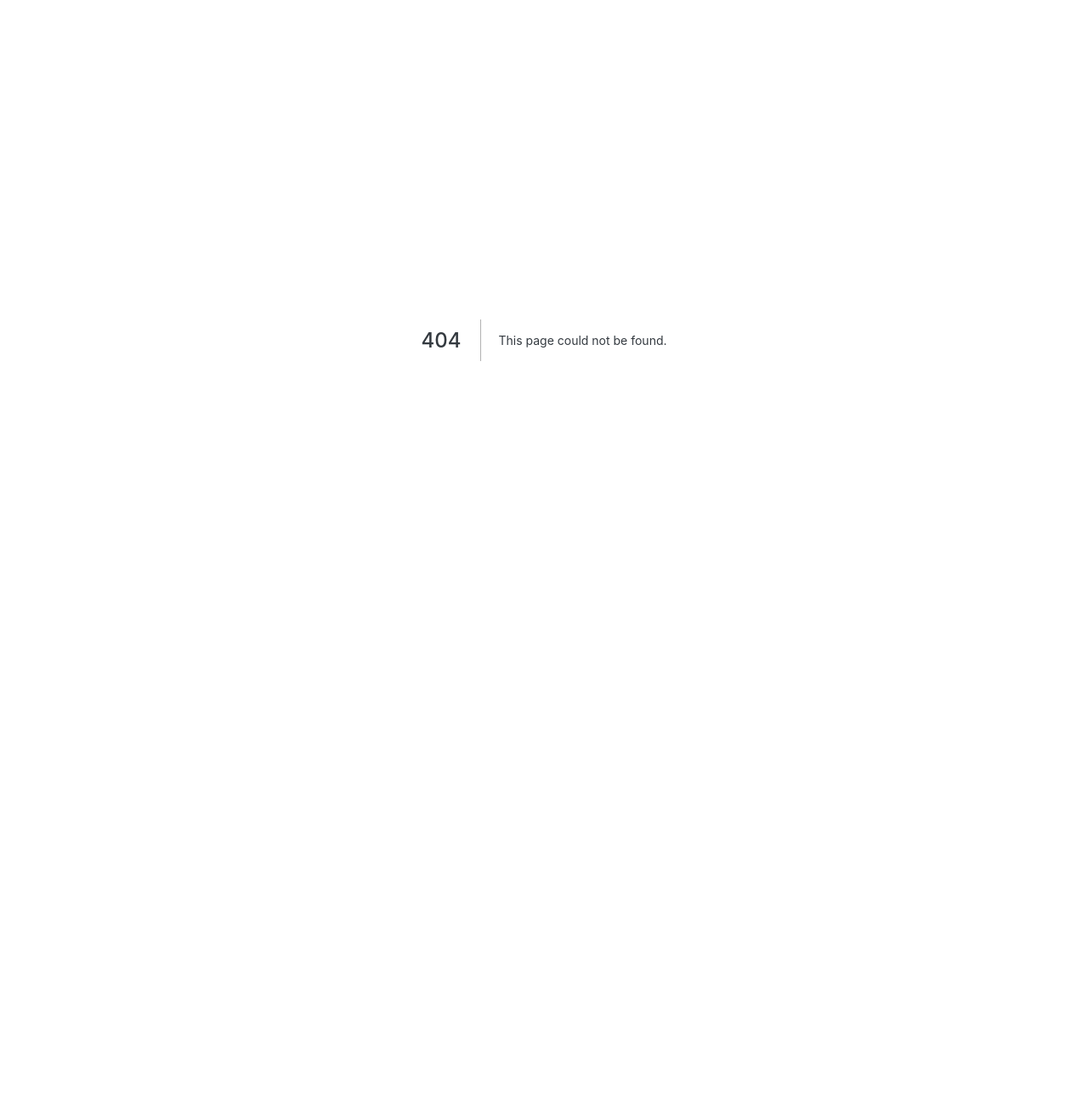
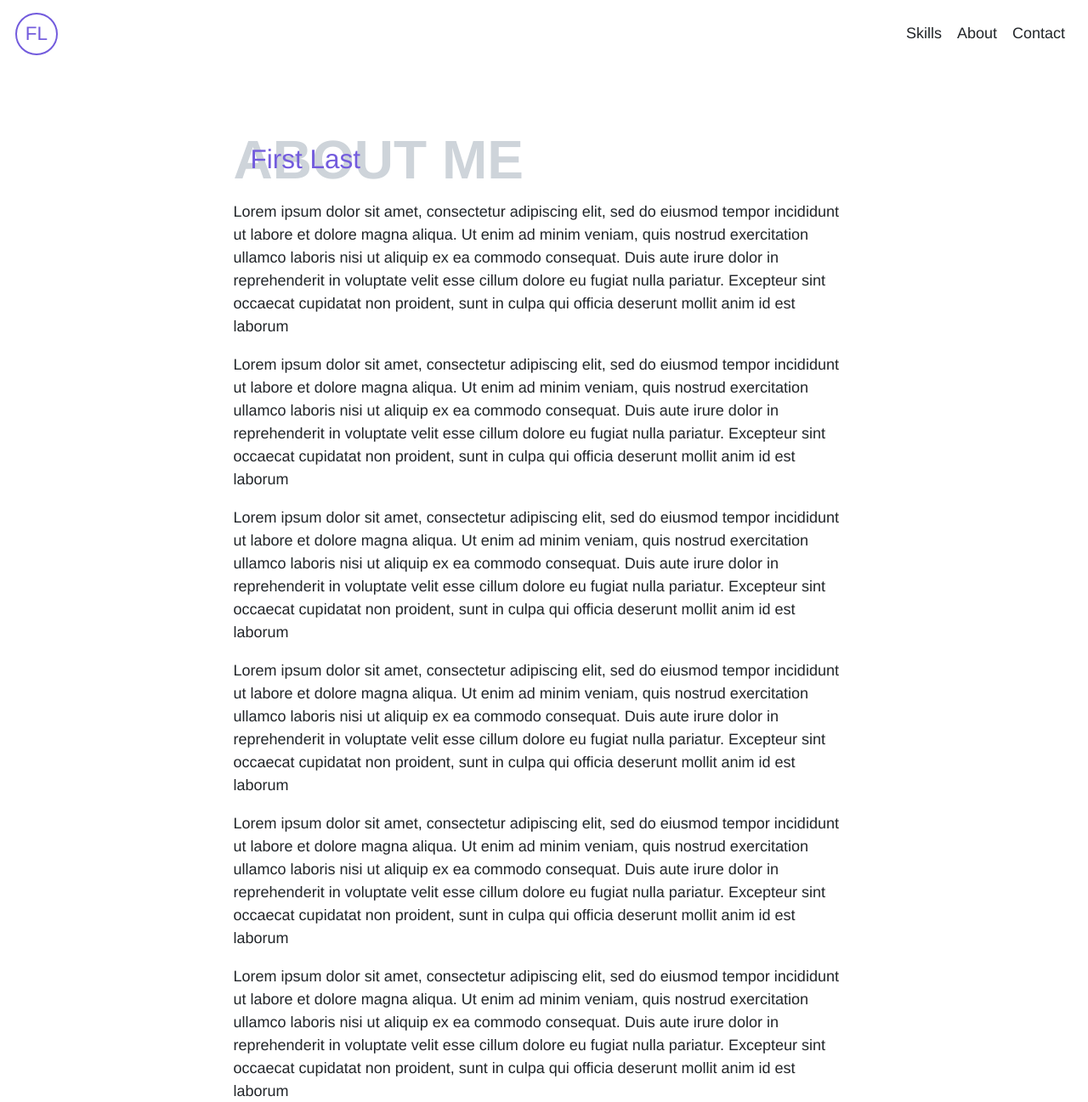
Before and after one commit to SSouik/personal-website-template, a Next.js app: page /about in a window 1280 px wide. Before the commit this address had no page. Shown: the top 1297 px of the page at 85% size. Before the commit the page ends 800 px from the top, so only its background shows below. Built offline with nearby package versions, Linux system fonts and the light colour scheme; a web font is replaced by a local one.

Commit message:
created about me page

```diff
--- a/src/components/Nav.js
+++ b/src/components/Nav.js
@@ -1,4 +1,5 @@
 import React, { useState, useEffect } from 'react';
+import Link from 'next/link';
 
 const Nav = () => {
     const [showNavItems, setShowNavItems] = useState(false);
@@ -44,8 +45,24 @@ const Nav = () => {
 
             <div className={`collapse navbar-collapse ${showNavItems && 'show'}`} id='navbarSupportedContent'>
                 <div className='navbar-nav ml-auto'>
-                    <a className='nav-item nav-link' onClick={() => setShowNavItems(false)} to='/'>Link 1</a>
-                    <a className='nav-item nav-link' onClick={() => setShowNavItems(false)} to='/'>Link 2</a>
+                    <Link
+                        onClick={() => setShowNavItems(false)}
+                        href='/skills'
+                    >
+                        <a className='nav-item nav-link'>Skills</a>
+                    </Link>
+                    <Link
+                        onClick={() => setShowNavItems(false)}
+                        href='/about'
+                    >
+                        <a className='nav-item nav-link'>About</a>
+                    </Link>
+                    <Link
+                        onClick={() => setShowNavItems(false)}
+                        href='/contact'
+                    >
+                        <a className='nav-item nav-link'>Contact</a>
+                    </Link>
                 </div>
             </div>
         </nav>
--- a/src/pages/_app.js
+++ b/src/pages/_app.js
@@ -1,7 +1,14 @@
 import '../styles/index.scss'
 
+import { Nav } from '../components';
+
 function MyApp({ Component, pageProps }) {
-  return <Component {...pageProps} />
+  return (
+    <div>
+      <Nav/>
+      <Component {...pageProps} />
+    </div>
+  )
 }
 
 export default MyApp
--- /dev/null
+++ b/src/pages/about.js
@@ -0,0 +1,104 @@
+import React from 'react';
+
+const About = () => {
+    return (
+        <div id='about' className='row page-wrapper'>
+            <div className='col-md-12'>
+                <div className='section-header'>
+                    <h2 className='bg-header'>ABOUT ME</h2>
+                    <h3 className='fg-header'>First Last</h3>
+                </div>
+                <p>
+                    Lorem ipsum dolor sit amet, consectetur adipiscing elit,
+                    sed do eiusmod tempor incididunt ut labore et dolore magna
+                    aliqua. Ut enim ad minim veniam, quis nostrud
+                    exercitation ullamco laboris nisi ut aliquip
+                    ex ea commodo consequat. Duis aute irure dolor in
+                    reprehenderit in voluptate velit esse cillum dolore eu
+                    fugiat nulla pariatur. Excepteur sint occaecat
+                    cupidatat non proident, sunt in culpa qui officia
+                    deserunt mollit anim id est laborum
+                </p>
+                <p>
+                    Lorem ipsum dolor sit amet, consectetur adipiscing elit,
+                    sed do eiusmod tempor incididunt ut labore et dolore magna
+                    aliqua. Ut enim ad minim veniam, quis nostrud
+                    exercitation ullamco laboris nisi ut aliquip
+                    ex ea commodo consequat. Duis aute irure dolor in
+                    reprehenderit in voluptate velit esse cillum dolore eu
+                    fugiat nulla pariatur. Excepteur sint occaecat
+                    cupidatat non proident, sunt in culpa qui officia
+                    deserunt mollit anim id est laborum
+                </p>
+                <p>
+                    Lorem ipsum dolor sit amet, consectetur adipiscing elit,
+                    sed do eiusmod tempor incididunt ut labore et dolore magna
+                    aliqua. Ut enim ad minim veniam, quis nostrud
+                    exercitation ullamco laboris nisi ut aliquip
+                    ex ea commodo consequat. Duis aute irure dolor in
+                    reprehenderit in voluptate velit esse cillum dolore eu
+                    fugiat nulla pariatur. Excepteur sint occaecat
+                    cupidatat non proident, sunt in culpa qui officia
+                    deserunt mollit anim id est laborum
+                </p>
+                <p>
+                    Lorem ipsum dolor sit amet, consectetur adipiscing elit,
+                    sed do eiusmod tempor incididunt ut labore et dolore magna
+                    aliqua. Ut enim ad minim veniam, quis nostrud
+                    exercitation ullamco laboris nisi ut aliquip
+                    ex ea commodo consequat. Duis aute irure dolor in
+                    reprehenderit in voluptate velit esse cillum dolore eu
+                    fugiat nulla pariatur. Excepteur sint occaecat
+                    cupidatat non proident, sunt in culpa qui officia
+                    deserunt mollit anim id est laborum
+                </p>
+                <p>
+                    Lorem ipsum dolor sit amet, consectetur adipiscing elit,
+                    sed do eiusmod tempor incididunt ut labore et dolore magna
+                    aliqua. Ut enim ad minim veniam, quis nostrud
+                    exercitation ullamco laboris nisi ut aliquip
+                    ex ea commodo consequat. Duis aute irure dolor in
+                    reprehenderit in voluptate velit esse cillum dolore eu
+                    fugiat nulla pariatur. Excepteur sint occaecat
+                    cupidatat non proident, sunt in culpa qui officia
+                    deserunt mollit anim id est laborum
+                </p>
+                <p>
+                    Lorem ipsum dolor sit amet, consectetur adipiscing elit,
+                    sed do eiusmod tempor incididunt ut labore et dolore magna
+                    aliqua. Ut enim ad minim veniam, quis nostrud
+                    exercitation ullamco laboris nisi ut aliquip
+                    ex ea commodo consequat. Duis aute irure dolor in
+                    reprehenderit in voluptate velit esse cillum dolore eu
+                    fugiat nulla pariatur. Excepteur sint occaecat
+                    cupidatat non proident, sunt in culpa qui officia
+                    deserunt mollit anim id est laborum
+                </p>
+                <p>
+                    Lorem ipsum dolor sit amet, consectetur adipiscing elit,
+                    sed do eiusmod tempor incididunt ut labore et dolore magna
+                    aliqua. Ut enim ad minim veniam, quis nostrud
+                    exercitation ullamco laboris nisi ut aliquip
+                    ex ea commodo consequat. Duis aute irure dolor in
+                    reprehenderit in voluptate velit esse cillum dolore eu
+                    fugiat nulla pariatur. Excepteur sint occaecat
+                    cupidatat non proident, sunt in culpa qui officia
+                    deserunt mollit anim id est laborum
+                </p>
+                <p>
+                    Lorem ipsum dolor sit amet, consectetur adipiscing elit,
+                    sed do eiusmod tempor incididunt ut labore et dolore magna
+                    aliqua. Ut enim ad minim veniam, quis nostrud
+                    exercitation ullamco laboris nisi ut aliquip
+                    ex ea commodo consequat. Duis aute irure dolor in
+                    reprehenderit in voluptate velit esse cillum dolore eu
+                    fugiat nulla pariatur. Excepteur sint occaecat
+                    cupidatat non proident, sunt in culpa qui officia
+                    deserunt mollit anim id est laborum
+                </p>
+            </div>
+        </div>
+    )
+}
+
+export default About;
--- a/src/pages/api/hello.js
+++ /dev/null
@@ -1,5 +0,0 @@
-// Next.js API route support: https://nextjs.org/docs/api-routes/introduction
-
-export default function handler(req, res) {
-  res.status(200).json({ name: 'John Doe' })
-}
--- a/src/pages/index.js
+++ b/src/pages/index.js
@@ -1,10 +1,9 @@
 import React from 'react';
-import { Banner, Experience, Nav, Skillbar } from '../components';
+import { Banner, Experience, Skillbar } from '../components';
 
 export default function Home() {
     return (
         <div>
-            <Nav/>
             <Banner/>
             <div className='row mt-5'>
                 <div id='experience' className='col-md-6 p-5 text-center'>
--- a/src/styles/index.scss
+++ b/src/styles/index.scss
@@ -1,6 +1,7 @@
 @import 'bootstrap/bootstrap.scss';
 @import 'font-awesome.scss';
 @import 'components/index.scss';
+@import 'pages/pages';
 
 html,
 body {
--- a/src/styles/pages/_pages.scss
+++ b/src/styles/pages/_pages.scss
@@ -0,0 +1,29 @@
+.page-wrapper {
+    margin: 0px auto;
+    max-width: 800px;
+    padding: 0px 1.0875rem 1.45rem;
+}
+
+#about {
+    margin-top: 150px;
+
+    .section-header {
+        position: relative;
+
+        .bg-header {
+            color: $gray-400;
+            font-weight: bolder;
+            font-size: 64px;
+        }
+
+        .fg-header {
+            position: absolute;
+            top: 50%;
+            -ms-transform: translateY(-50%);
+            transform: translateY(-50%);
+            z-index: 100;
+            margin-left: 20px;
+            color: $primary;
+        }
+    }
+}
```
